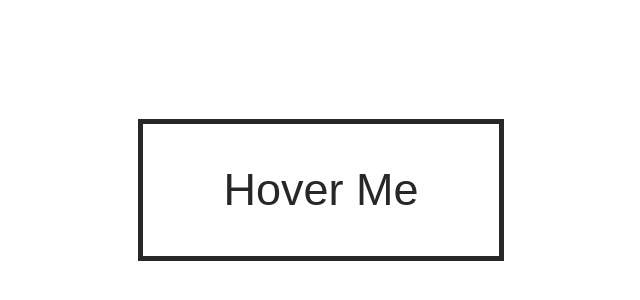
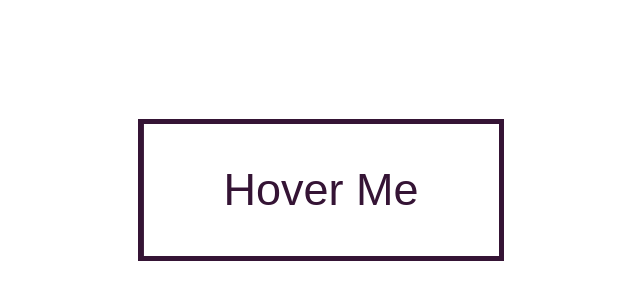
Before and after one commit to manumn95/css-Animations, a plain HTML site: page index.html in a window 1280 px wide. Shown: the part 218-518 px from the top of the page, without its empty margins (319-959 px from the left). Drawn offline with Linux system fonts and the light colour scheme.

Commit message:
Added effect

```diff
--- a/index.css
+++ b/index.css
@@ -9,24 +9,27 @@ a {
   font-size: 45px;
   font-family: sans-serif;
   text-decoration: none;
-  color: #272727;
-  border: 5px solid #272727;
+  color: #351435;
+  border: 5px solid #351435;
   position: relative;
   overflow: hidden;
+  transition: all 1s;
 }
 a:before {
   content: "";
   position: absolute;
   left: 0;
   top: 0;
-  background-color: yellow;
+  background-color: #351435;
   height: 100%;
   width: 100%;
   z-index: -1;
-  transform-origin: bottom left;
-  transform: rotate(-90deg);
-  transition: transform 1s;
+  transform: translateX(-100%);
+  transition: all 1s;
 }
 a:hover:before {
-  transform: rotate(0deg);
+  transform: translateX(0);
 }
+a:hover {
+  color: white;
+}
```
